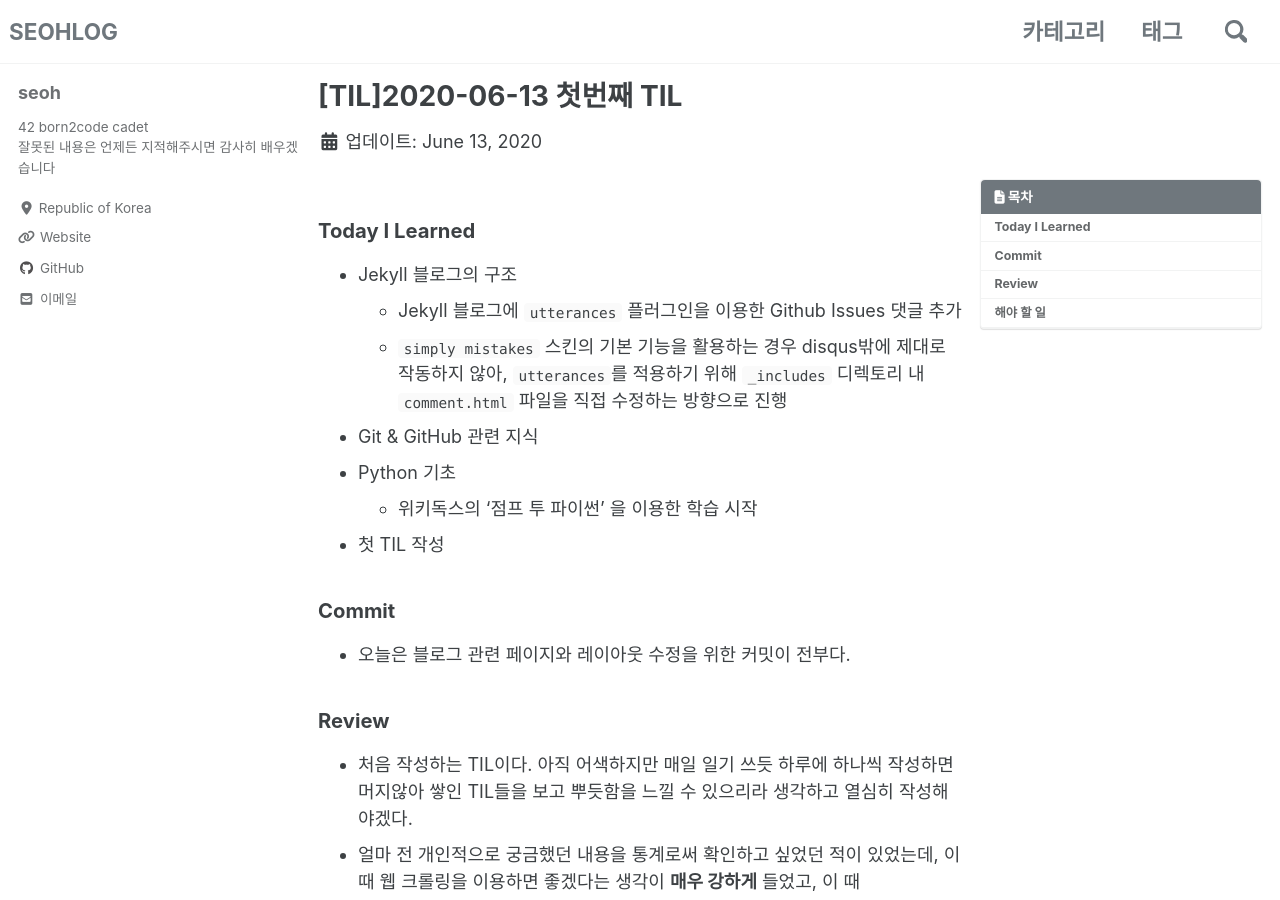
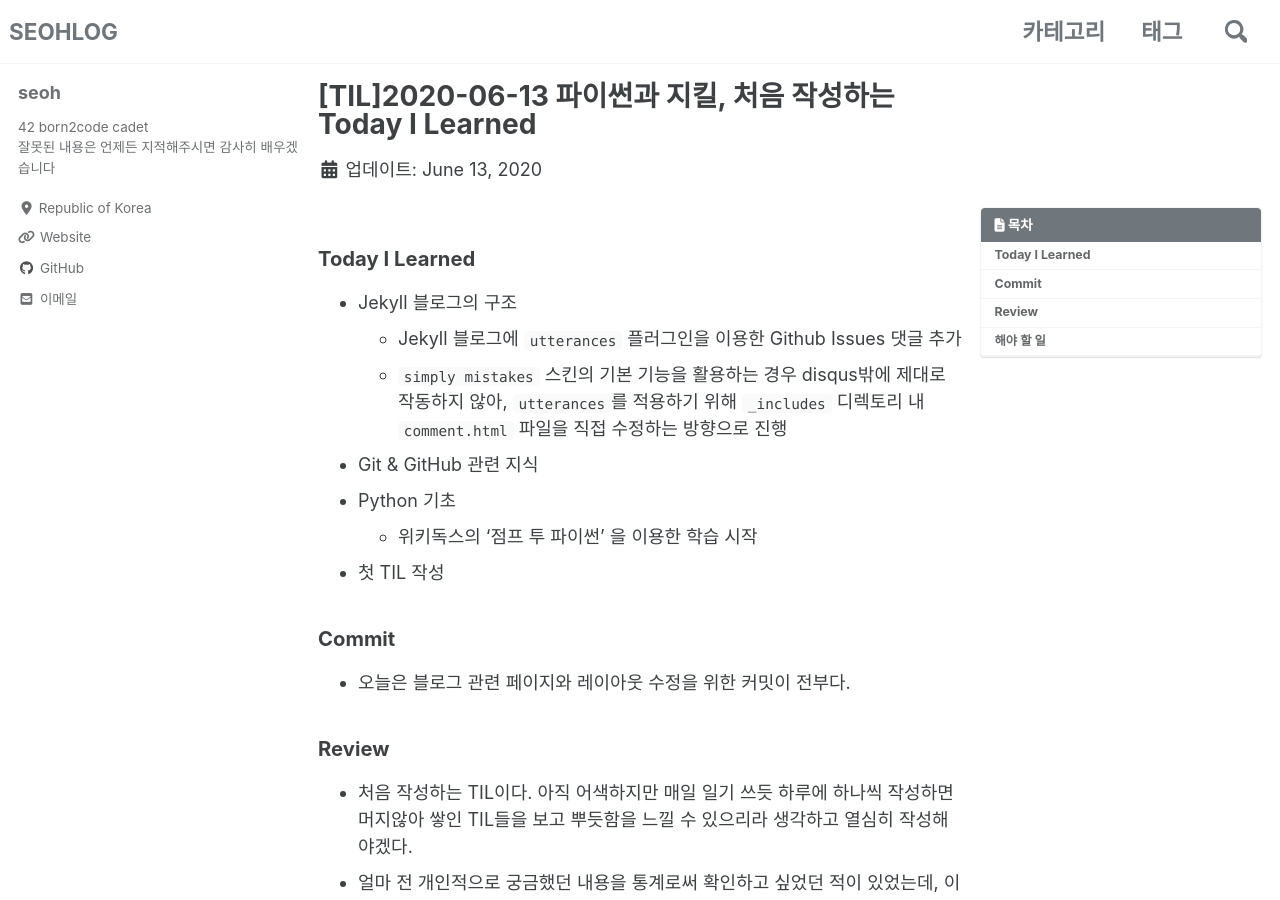
Before and after one commit to ohseyong/ohseyong.github.io, a Jekyll site: the page built from _posts/2020-06-13-TIL.md, in a window 1280 px wide and 900 px high. Built offline with Jekyll 4.4.1, drawn with Linux system fonts in a browser that asks for light colours; cached includes are drawn as plain includes; nearby versions of some CDN libraries; comment, search, counter and statistics services are not loaded.

Commit message:
Update 2020-06-13-TIL.md

```diff
--- a/_posts/2020-06-13-TIL.md
+++ b/_posts/2020-06-13-TIL.md
@@ -1,5 +1,5 @@
 ---
-title: "[TIL]2020-06-13 첫번째 TIL"
+title: "[TIL]2020-06-13 파이썬과 지킬, 처음 작성하는 Today I Learned"
 # excerpt: "정말 10분이면 만들 수 있다"
 date: 2020-06-13 17:00:00 +0900
 categories: TIL
```
